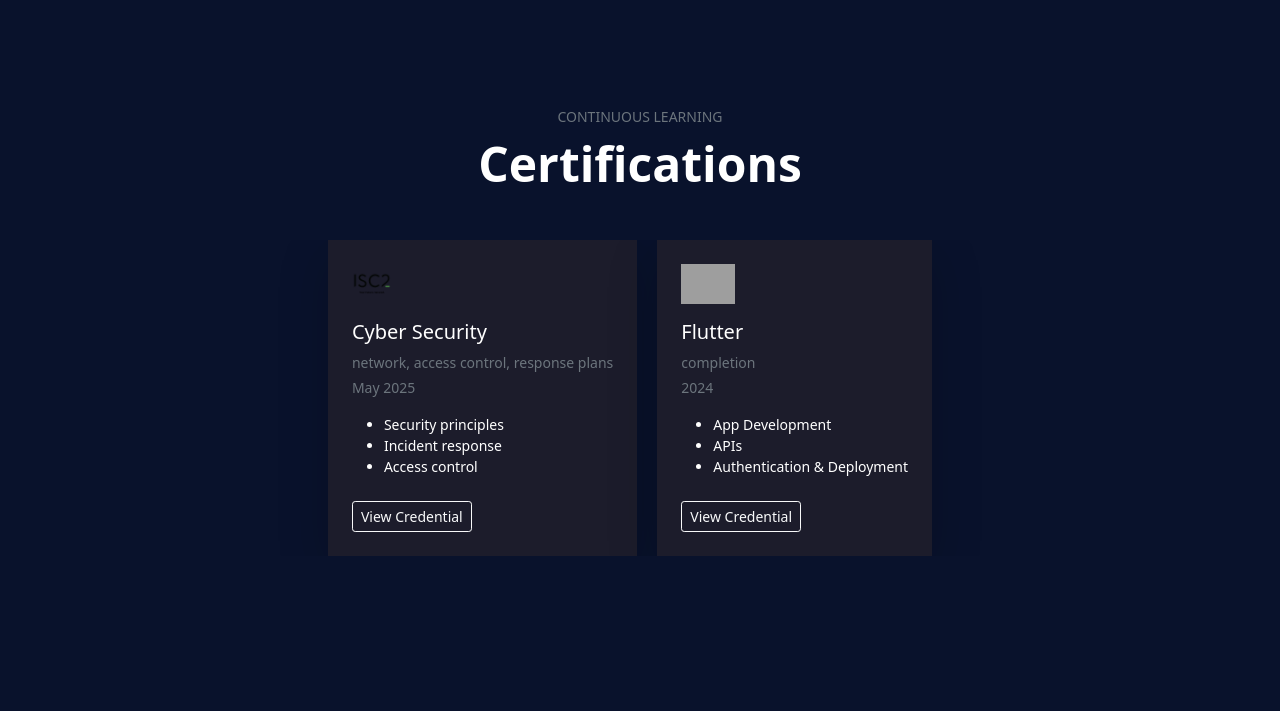
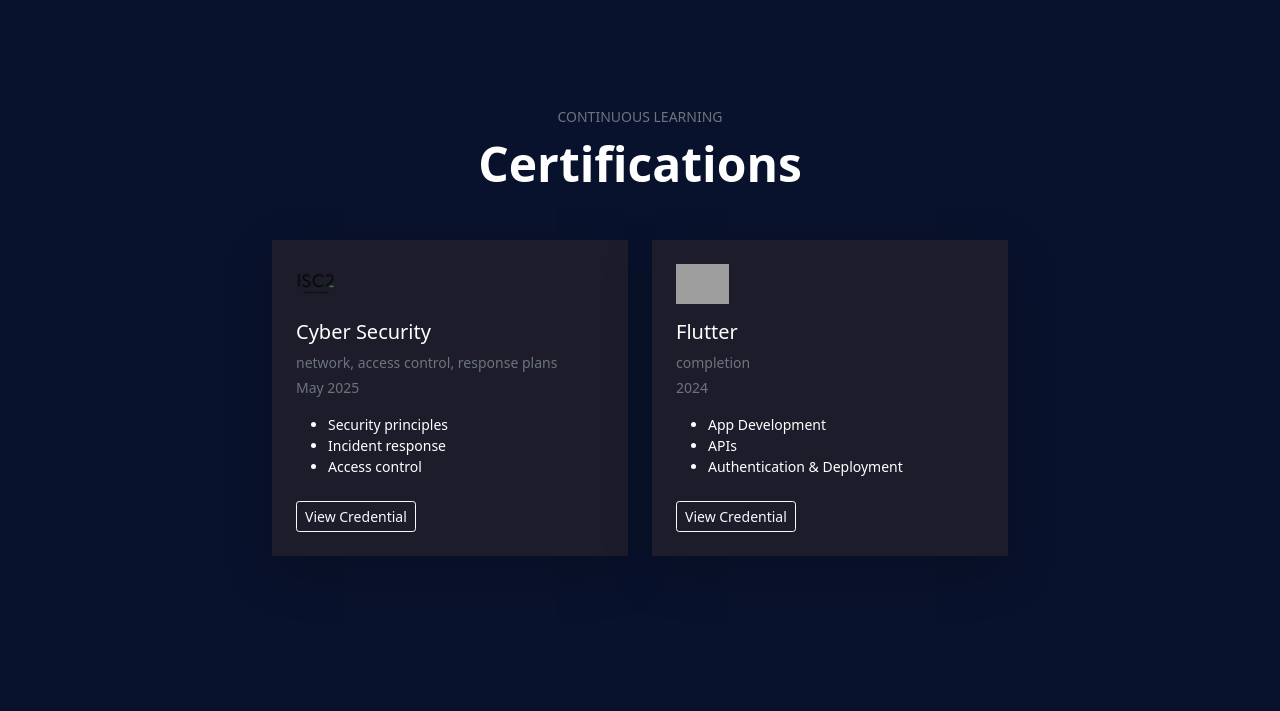
Before and after one commit to santosholi01/Portfolio_Django_Bootstrap, a Django app: page / in a window 1280 px wide; the page is wider, and only the part inside the window is pictured. Shown: the part 2469-3180 px from the top of that part. Run offline with Django 5.2, Linux system fonts and the light colour scheme; grey boxes are pictures that could not be loaded.

Commit message:
adjustment

```diff
--- a/myport/templates/index.html
+++ b/myport/templates/index.html
@@ -113,20 +113,17 @@ home
     </div>
 </section>
 
-<!-- certifications section -->
+<!-- Certifications Section -->
 <section id="certifications" class="vh-100 d-flex align-items-center justify-content-center fullscreen-section">
   <div class="container text-center">
     <p class="text-uppercase text-secondary small mb-2">Continuous learning</p>
     <h2 class="fw-bold display-5 mb-5">Certifications</h2>
 
-    <!--swiper container-->
-    <div class="swiper mySwiper">
-      <div class="swiper-wrapper d-flex align-items-stretch justify-content-center">
-
-
-        <!--certfication card 1-->
-        <div class="swiper-slide">
-          <div class="cert-card p-4 rounded-4 text-start shadow-lg mx-auto" style="max-width: 350px;">
+    <!-- Container for certification cards -->
+    <div class="row justify-content-center g-4">
+      <!-- Certification Card 1 -->
+      <div class="col-12 col-md-6 col-lg-4">
+        <div class="cert-card p-4 rounded-4 text-start shadow-lg mx-auto">
           <img src="{% static 'ISC2.png' %}" alt="Cyber" class="mb-3" style="height: 40px;">
           <h5 class="fw-semibold">Cyber Security</h5>
           <p class="text-muted small mb-1">network, access control, response plans</p>
@@ -135,38 +132,29 @@ home
             <li>Security principles</li>
             <li>Incident response</li>
             <li>Access control</li>
-
           </ul>
-            <a href="https://www.isc2.org/Dashboard/Courses-Exams" class="btn btn-sm btn-outline-light mt-2" target="_blank"
-            rel="noopener noreferrer">View
-              Credential</a>
+          <a href="{% static 'ISC2(Cybersecurity).png' %}" class="btn btn-sm btn-outline-light mt-2" target="_blank" rel="noopener noreferrer">View Credential</a>
         </div>
       </div>
 
-
-        <!--certification 2-->
-        <div class="swiper-slide">
-          <div class="cert-card p-4 rounded-4 text-start shadow-lg mx-auto" style="max-width: 350px;">
-            <img src="{% static 'flutter.png' %}" alt="django" class="mb-3" style="height: 40px;">
+      <!-- Certification Card 2 -->
+      <div class="col-12 col-md-6 col-lg-4">
+        <div class="cert-card p-4 rounded-4 text-start shadow-lg mx-auto">
+          <img src="{% static 'flutter.png' %}" alt="Flutter" class="mb-3" style="height: 40px;">
           <h5 class="fw-semibold">Flutter</h5>
           <p class="text-muted small mb-1">completion</p>
           <p class="text-secondary small">2024</p>
           <ul class="small">
             <li>App Development</li>
-              <li> APIs</li>
+            <li>APIs</li>
             <li>Authentication & Deployment</li>
           </ul>
           <a href="{% static 'certificate.pdf' %}" class="btn btn-sm btn-outline-light mt-2" target="_blank" rel="noopener noreferrer">View Credential</a>
         </div>
       </div>
     </div>
-      <!--swiper pagination & navigation-->
-      <div class="swiper-pagination mt-4"></div>
-
-    </div>
   </div>
 </section>
-
 
 
 
@@ -248,12 +236,12 @@ home
       <div class="col-md-4">
         <div class="project-card p-3 rounded-4 h-100 shadow-lg">
           <img src=" " class="img-fluid rounded-3 mb-3" alt="decor">
-          <h5 class="fw-bold">AR 🤖</h5>
-          <p class="text-secondary small mb-2">Mobile application to decor room through AR technology</p>
+          <h5 class="fw-bold">keylogger🔐</h5>
+          <p class="text-secondary small mb-2">Python-based keylogger</p>
           <p class="mb-1">
-            <span class="badge bg-purple">Android studio</span>
-            <span class="badge bg-warning text-dark">Java</span>
-            <span class="badge bg-info text-dark">ARcore</span>
+            <span class="badge bg-purple">Python</span>
+            <span class="badge bg-warning text-dark">pynput</span>
+            <span class="badge bg-info text-dark">cryptograpy.fernet</span>
           </p>
           <a href="https://github.com/santosholi01/AR_basedRoomSpacePlanner" class="btn btn-outline-light btn-sm mt-2"
             target="_blank">
@@ -272,7 +260,7 @@ home
             <span class="badge bg-success">ORM</span>
             <span class="badge bg-info text-dark">Bootstrap</span>
           </p>
-          <a href="https://github.com/santosholi01/CRUD_django" class="btn btn-outline-light btn-sm mt-2"
+          <a href="https://github.com/santosholi01/keylogger_python_email" class="btn btn-outline-light btn-sm mt-2"
             target="_blank">
             <i class="bi bi-github"></i> View on GitHub
           </a>
--- a/static/base.css
+++ b/static/base.css
@@ -1,21 +1,33 @@
-body{
+/* Global Styles */
+html {
+  scroll-behavior: smooth;
+  max-width: 100%;
+  overflow-x: hidden;
+}
+
+body {
   scroll-snap-type: y mandatory;
   overflow-y: scroll;
+  max-width: 100%;
+  overflow-x: hidden;
 }
 
-section{
+section {
   scroll-snap-align: start;
 }
-html{
-    scroll-behavior: smooth;
+
+.fullscreen-section {
+  background-color: #09122C;
+  color: white;
 }
 
-.fullscreen-section{
-    background-color:#09122C;
-    color: white;
+/*Navbar */
+.custom-navbar {
+  background-color: #0C0C0C;
+}
 
-}
-.about-container{
+/* About Section */
+.about-container {
   padding: 50px;
   width: 100%;
   display: flex;
@@ -25,21 +37,20 @@ html{
   transform-origin: right center;
 }
 
-
-.custom-navbar{
-    background-color: #0C0C0C;
-}
-/* education section*/
+/* Education Section */
 #education .container {
   transform: scale(1.3);
   transform-origin: center top;
   transition: transform 0.3s ease;
 }
 
+/* Skills Section */
+.skills-section {
+  display: flex;
+  flex-wrap: wrap;
+  justify-content: center;
+}
 
-
-
-/*style sheet for skill icons*/
 .skills-section .hexagon-icon {
   width: 170px;
   height: 173px;
@@ -56,27 +67,20 @@ html{
   transition: transform 0.3s ease;
 }
 
+.skills-section .hexagon-icon:hover {
+  transform: scale(1.2);
+}
+
 .hexagon-icon img {
   max-width: 60%;
   height: auto;
   filter: drop-shadow(0 2px 4px rgba(0,0,0,0.5));
 }
 
-  .hexagon.project-card {
-  background-color: #14142B;
-  transition: transform 0.3s ease, box-shadow 0.3s ease;
-}
-/*when curser move zoom out*/
-.skills-section .hexagon-icon:hover {
-  transform: scale(1.2);
-}
-
-
-  /* project section */
-
+/*  Project Cards */
 .project-card {
   background-color: #14142B;
-  transition: transform 0.2s ease, box-shadow 0.3s ease;/*when curser move there, make movement to section*/
+  transition: transform 0.2s ease, box-shadow 0.3s ease;
 }
 
 .project-card:hover {
@@ -84,6 +88,7 @@ html{
   box-shadow: 0 8px 24px rgba(0, 0, 0, 0.4);
 }
 
+/* Badge Colors*/
 .badge.bg-pink {
   background-color: #ec4899;
 }
@@ -92,32 +97,18 @@ html{
   background-color: #8b5cf6;
 }
 
-/* certificate card*/
-.cert-card{
+/* Certificate Cards */
+.cert-card {
   background-color: #1c1c2b;
   transition: transform 0.2s ease;
   height: 100%;
 }
 
-.cert-card:hover{
+.cert-card:hover {
   transform: translateY(-5px);
 }
 
-.swiper-slide {
-  width: auto !important;
-  flex: 0 0 auto;
-  padding: 0;
-  margin: 0;
-  display: flex;
-  justify-content: center;
-  align-items: stretch;
-}
-
-.swiper-wrapper{
-  align-items: stretch;
-}
-
-/* === Mobile Responsive Fixes === */
+/*  Responsive Fixes */
 @media (max-width: 768px) {
   .about-container {
     transform: none !important;
@@ -136,9 +127,7 @@ html{
     padding: 10px;
   }
 
-  .skills-section {
-    flex-wrap: wrap;
-    justify-content: center;
+  .cert-card {
+    max-width: 100%;
   }
 }
- /**/
--- a/static/main.js
+++ /dev/null
@@ -1,15 +0,0 @@
-console.log("Swiper loaded");
-
-var swiper = new Swiper(".mySwiper", {
-  loop: false, // Optional: remove infinite loop if not needed
-  grabCursor: true,
-  spaceBetween: 20,
-  slidesPerView: 2, // Shows 2 cards at a time
-  centeredSlides: false,
-  autoplay: false, // Disable autoplay
-  pagination: {
-    el: ".swiper-pagination",
-    clickable: true,
-  },
-  navigation: false, // Disable prev/next arrows
-});
```
Also changed, not shown: static/ISC2(Cybersecurity).png (added). Lines whose indentation alone changed are shown as unchanged.
